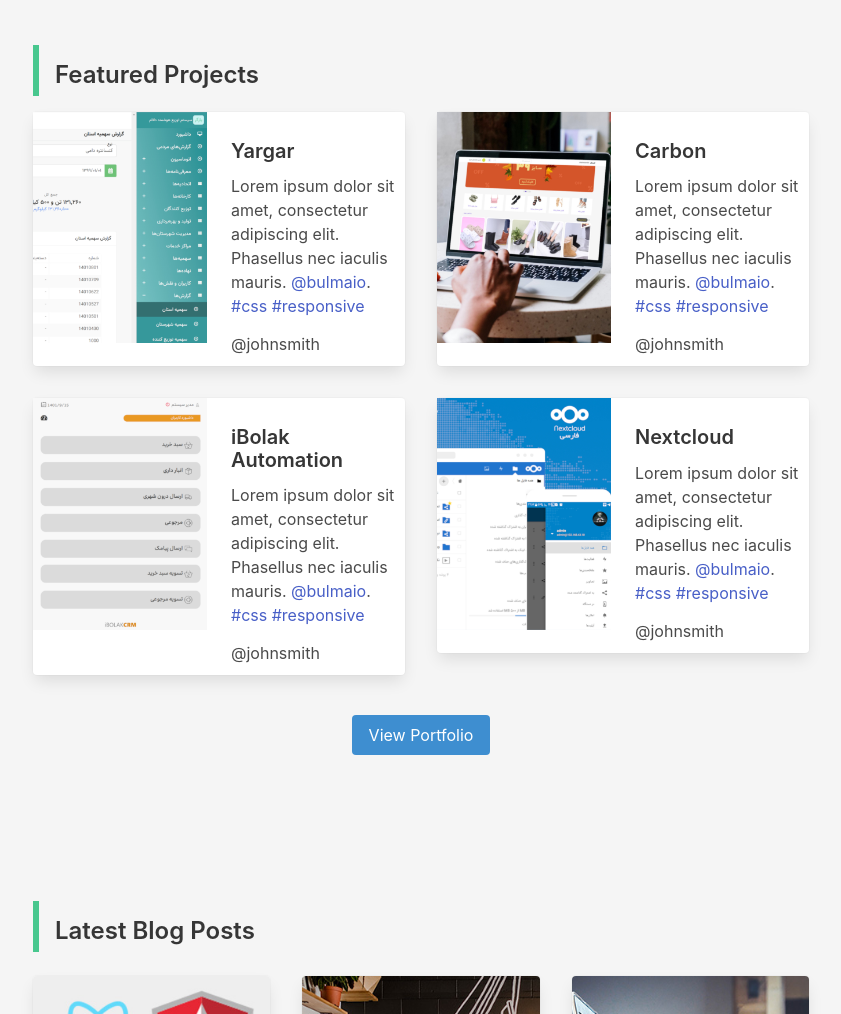
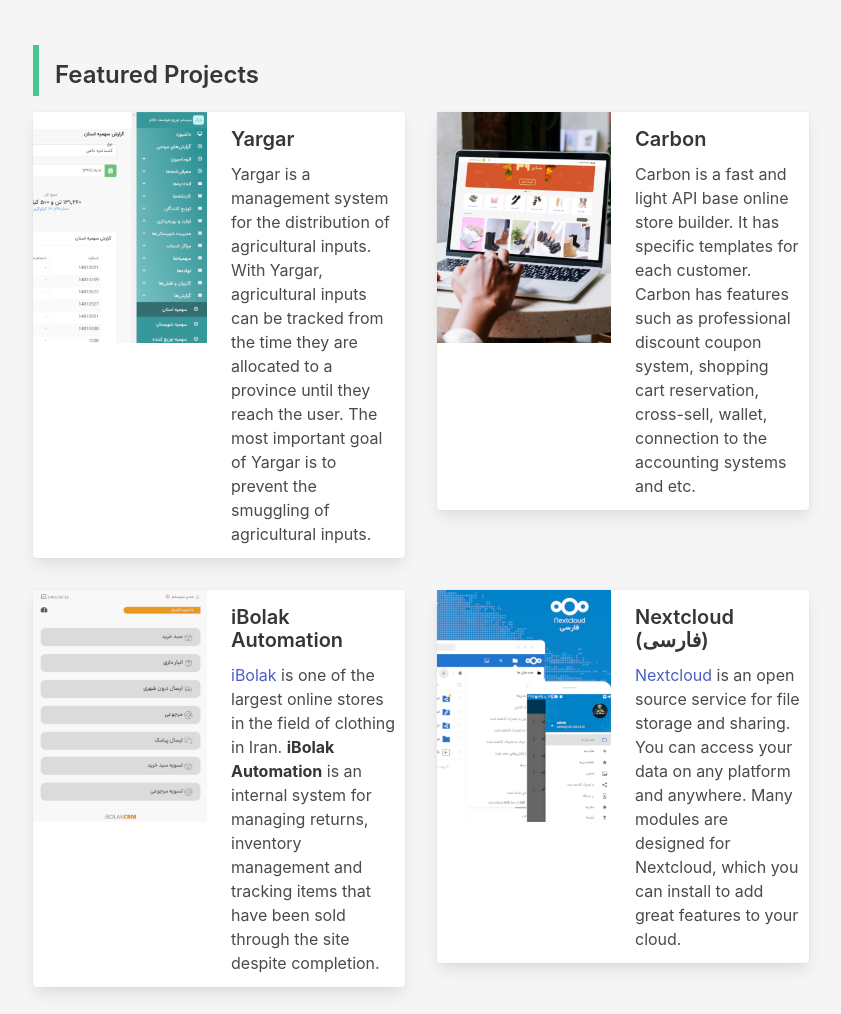
Before and after one commit to hasssanitman/reman, a plain HTML site: page index.html in a window 1280 px wide. Shown: the part 1921-2935 px from the top of the page, without its empty margins (359-1200 px from the left). Drawn offline with Linux system fonts and the light colour scheme.

Commit message:
Featured Projects contents

```diff
--- a/index.html
+++ b/index.html
@@ -658,22 +658,30 @@
                             </figure>
                           </div>
                           <div class="column is-6">
-                            <div class="content">
-                              <h5 class="title is-5 mb-3 pt-4">Yargar</h5>
+                            <div class="content pr-2">
+                              <h5 class="title is-5 mb-3 pt-1">Yargar</h5>
                               <p>
-                                Lorem ipsum dolor sit amet, consectetur
-                                adipiscing elit. Phasellus nec iaculis mauris.
-                                <a>@bulmaio</a>. <a href="#">#css</a>
-                                <a href="#">#responsive</a>
+                                Yargar is a management system for the
+                                distribution of agricultural inputs. With
+                                Yargar, agricultural inputs can be tracked from
+                                the time they are allocated to a province until
+                                they reach the user. The most important goal of
+                                Yargar is to prevent the smuggling of
+                                agricultural inputs.
                               </p>
-                              <p class="subtitle is-6">@johnsmith</p>
                             </div>
                           </div>
                         </div>
                         <div class="card-cover">
-                          <a class="card-cover-link" href="casestudy/yargar.html"></a>
+                          <a
+                            class="card-cover-link"
+                            href="casestudy/yargar.html"
+                          ></a>
                           <div class="card-cover-text">
-                            <a class="button is-dark" href="casestudy/yargar.html">
+                            <a
+                              class="button is-dark"
+                              href="casestudy/yargar.html"
+                            >
                               <i class="fas fa-eye mr-2"></i>View Case Study
                             </a>
                           </div>
@@ -692,22 +700,29 @@
                             </figure>
                           </div>
                           <div class="column is-6">
-                            <div class="content">
-                              <h5 class="title is-5 mb-3 pt-4">Carbon</h5>
+                            <div class="content pr-2">
+                              <h5 class="title is-5 mb-3 pt-1">Carbon</h5>
                               <p>
-                                Lorem ipsum dolor sit amet, consectetur
-                                adipiscing elit. Phasellus nec iaculis mauris.
-                                <a>@bulmaio</a>. <a href="#">#css</a>
-                                <a href="#">#responsive</a>
+                                Carbon is a fast and light API base online store
+                                builder. It has specific templates for each
+                                customer. Carbon has features such as
+                                professional discount coupon system, shopping
+                                cart reservation, cross-sell, wallet, connection
+                                to the accounting systems and etc.
                               </p>
-                              <p class="subtitle is-6">@johnsmith</p>
                             </div>
                           </div>
                         </div>
                         <div class="card-cover">
-                          <a class="card-cover-link" href="casestudy/carbon.html"></a>
+                          <a
+                            class="card-cover-link"
+                            href="casestudy/carbon.html"
+                          ></a>
                           <div class="card-cover-text">
-                            <a class="button is-dark" href="casestudy/carbon.html">
+                            <a
+                              class="button is-dark"
+                              href="casestudy/carbon.html"
+                            >
                               <i class="fas fa-eye mr-2"></i>View Case Study
                             </a>
                           </div>
@@ -726,17 +741,19 @@
                             </figure>
                           </div>
                           <div class="column is-6">
-                            <div class="content">
-                              <h5 class="title is-5 mb-3 pt-4">
+                            <div class="content pr-2">
+                              <h5 class="title is-5 mb-3 pt-1">
                                 iBolak Automation
                               </h5>
                               <p>
-                                Lorem ipsum dolor sit amet, consectetur
-                                adipiscing elit. Phasellus nec iaculis mauris.
-                                <a>@bulmaio</a>. <a href="#">#css</a>
-                                <a href="#">#responsive</a>
+                                <a href="https://ibolak.com/">iBolak</a> is one
+                                of the largest online stores in the field of
+                                clothing in Iran.
+                                <strong>iBolak Automation</strong> is an
+                                internal system for managing returns, inventory
+                                management and tracking items that have been
+                                sold through the site despite completion.
                               </p>
-                              <p class="subtitle is-6">@johnsmith</p>
                             </div>
                           </div>
                         </div>
@@ -768,15 +785,18 @@
                             </figure>
                           </div>
                           <div class="column is-6">
-                            <div class="content">
-                              <h5 class="title is-5 mb-3 pt-4">Nextcloud</h5>
+                            <div class="content pr-2">
+                              <h5 class="title is-5 mb-3 pt-1">
+                                Nextcloud (فارسی)
+                              </h5>
                               <p>
-                                Lorem ipsum dolor sit amet, consectetur
-                                adipiscing elit. Phasellus nec iaculis mauris.
-                                <a>@bulmaio</a>. <a href="#">#css</a>
-                                <a href="#">#responsive</a>
+                                <a href="https://nextcloud.com/">Nextcloud</a>
+                                is an open source service for file storage and
+                                sharing. You can access your data on any
+                                platform and anywhere. Many modules are designed
+                                for Nextcloud, which you can install to add
+                                great features to your cloud.
                               </p>
-                              <p class="subtitle is-6">@johnsmith</p>
                             </div>
                           </div>
                         </div>
```
